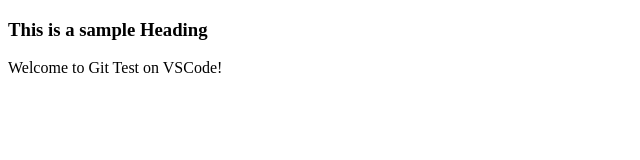
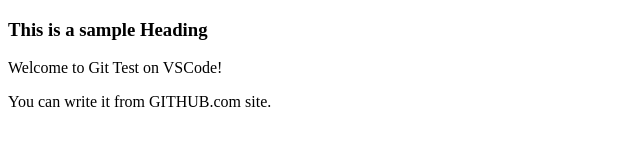
Before and after one commit to morteza-github78/test-vscode, a plain HTML site: page index.html in a window 1280 px wide. Shown: the whole page, without its empty margins (0-640 px from the left). Drawn offline with Linux system fonts and the light colour scheme.

Commit message:
Update index.html

```diff
--- a/index.html
+++ b/index.html
@@ -8,5 +8,6 @@
 <body>
   <h3>This is a sample Heading</h3>
   <p>Welcome to Git Test on VSCode!</p>
+  <p>You can write it from GITHUB.com site.</p>
 </body>
 </html>
```
